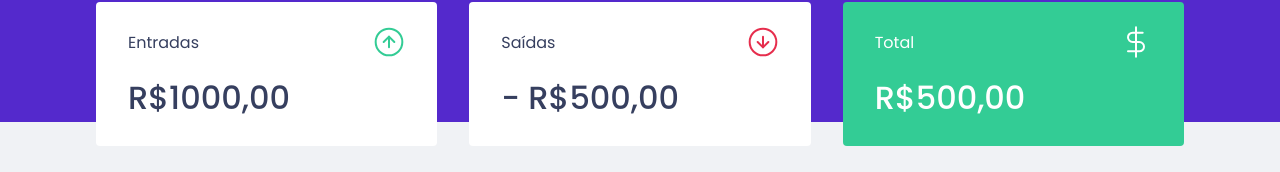
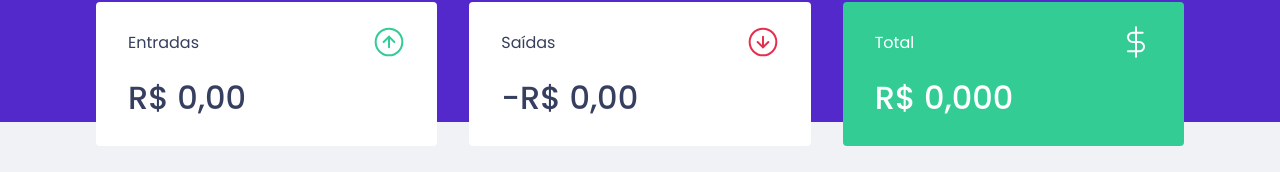
Before and after one commit to joanealves/dtmoney, a React (Create React App) app: page / in a window 1280 px wide. Shown: the part 150-322 px from the top of the page. Built offline with nearby package versions, Linux system fonts and the light colour scheme; no server answers; what miragejs would draw is missing.

Commit message:
Calculating summary

```diff
--- a/src/components/Summary/index.tsx
+++ b/src/components/Summary/index.tsx
@@ -9,7 +9,22 @@
 
 export function Summary() {
     const { transactions } = useContext(TransactionsContext);
-    console.log(transactions);
+
+    const summary = transactions.reduce((acc, transaction) => {
+        if (transaction.type === 'deposit') {
+            acc.deposits += transaction.amount;
+            acc.total += transaction.amount;
+        } else {
+            acc.withdraws += transaction.amount;
+            acc.total -= transaction.amount;
+        }
+
+        return acc;
+    }, {
+        deposits: 0,
+        withdraws: 0,
+        total: 0,
+    })
 
     return (
         <Container>
@@ -18,21 +33,38 @@
                 <p>Entradas</p>
                 <img src={incomeImg} alt='Entradas'/>
             </header>
-            <strong>R$1000,00</strong>
+            <strong>
+            {new Intl.NumberFormat('pt-BR', {
+                style: 'currency',
+                currency: 'BRL',
+            }).format(summary.deposits)}
+            </strong>
             </div>
             <div>
             <header>
                 <p>Saídas</p>
                 <img src={outcomeImg} alt='Saídas'/>
             </header>
-            <strong> - R$500,00</strong>
+            <strong>
+                -
+                {new Intl.NumberFormat('pt-BR', {
+                     style: 'currency',
+                     currency: 'BRL',
+            }).format(summary.withdraws)}
+            </strong>
             </div>
             <div className="highlight-background">
             <header>
                 <p>Total</p>
                 <img src={totalImg} alt='Total'/>
             </header>
-            <strong>R$500,00</strong>
+            <strong>
+               {new Intl.NumberFormat('pt-BR', {
+                 style: 'currency',
+                 currency: 'BRL',
+            }).format(summary.total)}
+                {summary.total}
+            </strong>
             </div>
         </Container>
     )
--- a/src/index.tsx
+++ b/src/index.tsx
@@ -26,7 +26,7 @@
           title: 'Aluguel',
           type: 'withdraw',
           category: 'Casa',
-          amount: - 1100,
+          amount: 1100,
           createdAt: new Date('2022-02-14 11:00:00'),
         }
       ],
```
